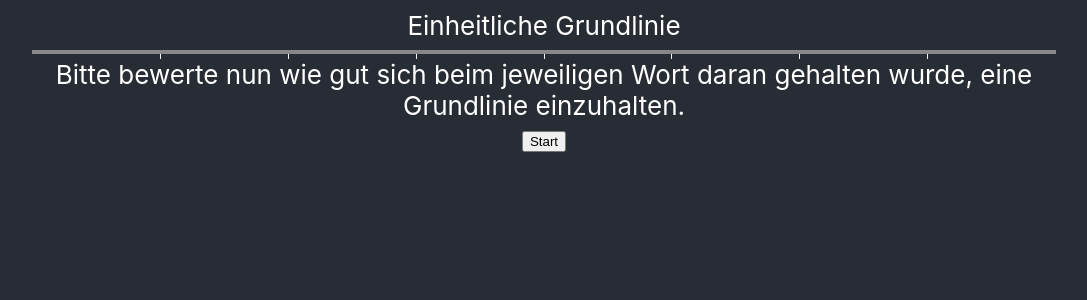
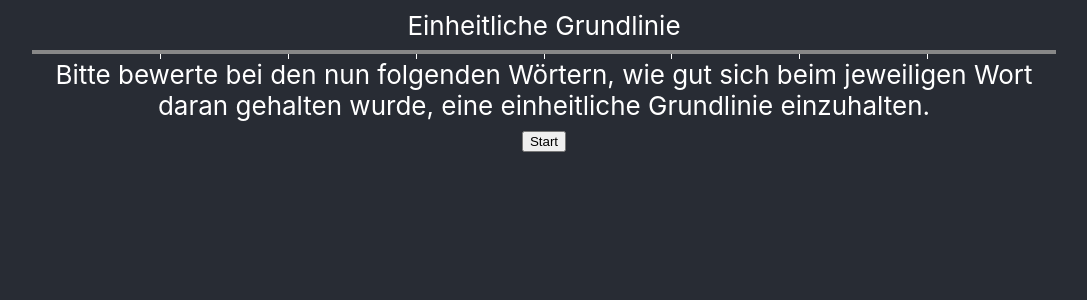
Before and after one commit to Meike268/handwriting-pairwise-labeling-app-frontend, a React (Create React App) app: page / in a window 1280 px wide. Both pictures are taken after typing "Sample" into the empty fields and a click on the button "Submit form". Shown: the top 300 px of the page, without its empty margins (96-1183 px from the left). Built offline with nearby package versions, Linux system fonts and the light colour scheme.

Commit message:
style: Change description of first HintPage

```diff
--- a/src/HintPage.tsx
+++ b/src/HintPage.tsx
@@ -34,7 +34,7 @@ export default HintPage
 
 const HelpPageBaseline: React.FC = () => {
     return <div>
-        Bitte bewerte nun wie gut sich beim jeweiligen Wort daran gehalten wurde, eine Grundlinie einzuhalten.
+        Bitte bewerte bei den nun folgenden Wörtern, wie gut sich beim jeweiligen Wort daran gehalten wurde, eine einheitliche Grundlinie einzuhalten.
     </div>
 }
 
```
